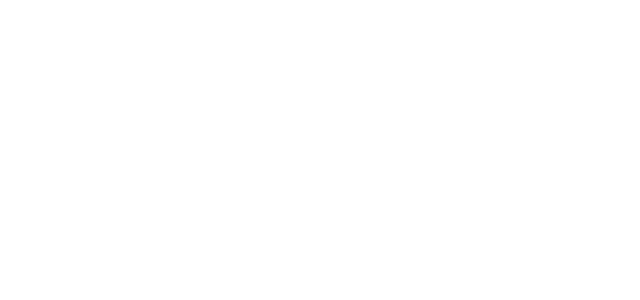
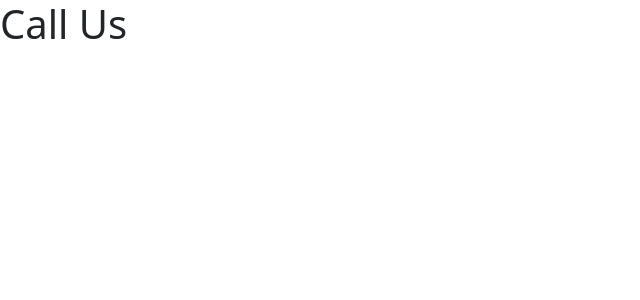
Before and after one commit to akm-intisar/hire-photographer, a React (Create React App) app: page /urgent in a window 1280 px wide. Shown: the top 300 px of the page, without its empty margins (0-640 px from the left). Built offline with nearby package versions, Linux system fonts and the light colour scheme.

Commit message:
urgent-section-added

```diff
--- a/src/App.js
+++ b/src/App.js
@@ -4,6 +4,7 @@
 import Freelancer from "./Components/Freelancer/Freelancer";
 import Wedding from "./Components/Wedding/Wedding";
 import About from "./Components/About/About";
+import UrgentNeed from "./Components/UrgentNeed/UrgentNeed";
 
 function App() {
   return (
@@ -27,6 +28,10 @@
         <Route path="/about">
           <About></About>
         </Route>
+
+        <Route path="/urgent">
+          <UrgentNeed></UrgentNeed>
+        </Route>
       </Switch>
     </Router>
   );
--- /dev/null
+++ b/src/Components/UrgentNeed/UrgentNeed.js
@@ -0,0 +1,13 @@
+import { Alert } from 'bootstrap';
+import React from 'react';
+
+const UrgentNeed = () => {
+    return (
+        <div>
+            <h1>Call Us</h1>
+
+        </div>
+    );
+};
+
+export default UrgentNeed;
```
